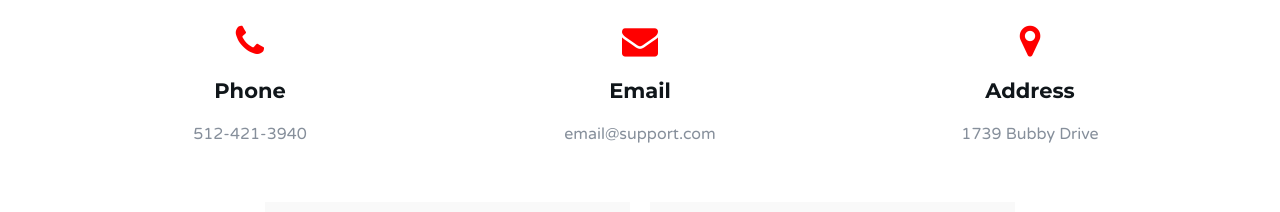
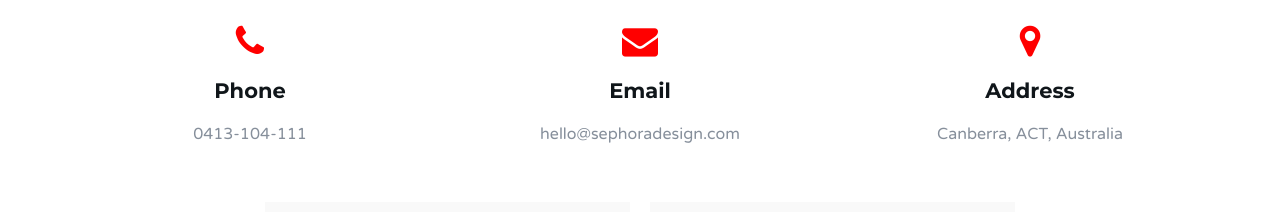
Before and after one commit to jsephora/sephoradesign, a plain HTML site: page docs/index.html in a window 1280 px wide. Shown: the part 8760-8972 px from the top of the page. Drawn offline with Linux system fonts and the light colour scheme.

Commit message:
content change

```diff
--- a/docs/index.html
+++ b/docs/index.html
@@ -945,7 +945,7 @@
 					<div class="contact">
 						<i class="fa fa-phone"></i>
 						<h3>Phone</h3>
-						<p>512-421-3940</p>
+						<p>0413-104-111</p>
 					</div>
 				</div>
 				<!-- /contact -->
@@ -955,7 +955,7 @@
 					<div class="contact">
 						<i class="fa fa-envelope"></i>
 						<h3>Email</h3>
-						<p>email@support.com</p>
+						<p>hello@sephoradesign.com</p>
 					</div>
 				</div>
 				<!-- /contact -->
@@ -965,7 +965,7 @@
 					<div class="contact">
 						<i class="fa fa-map-marker"></i>
 						<h3>Address</h3>
-						<p>1739 Bubby Drive</p>
+						<p>Canberra, ACT, Australia</p>
 					</div>
 				</div>
 				<!-- /contact -->
```
